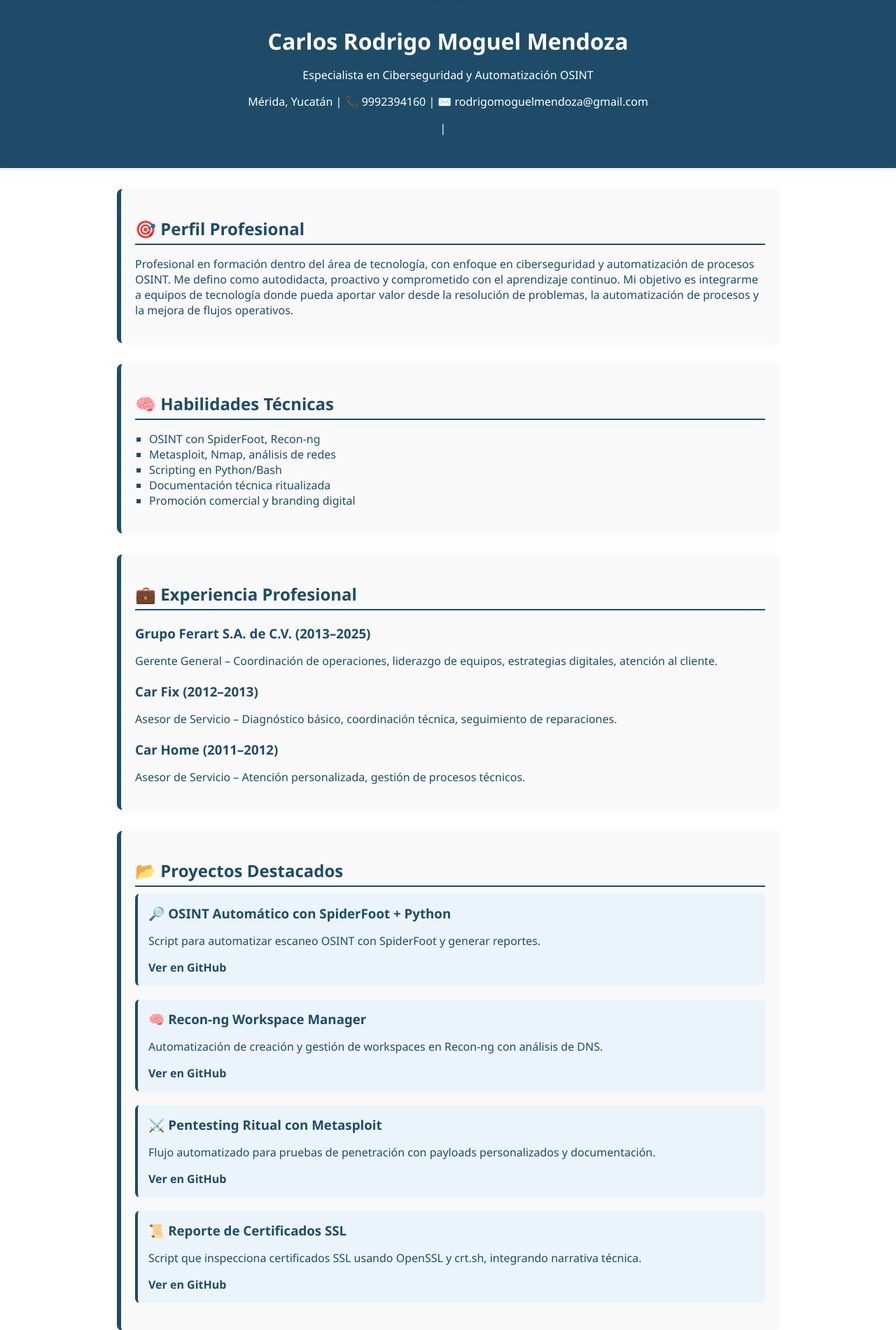
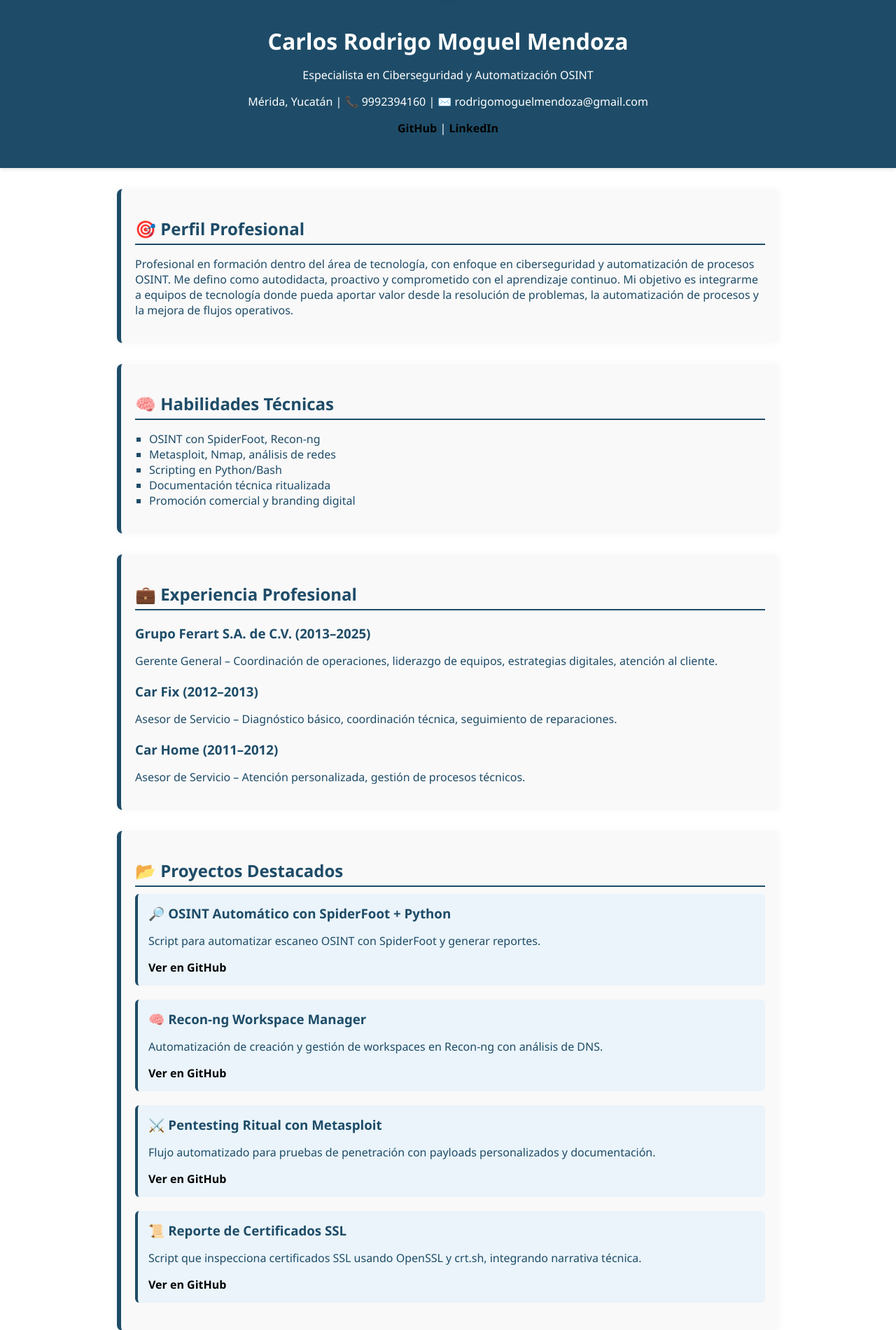
Before and after one commit to Rodrigo-hckr/Curriculum-Vitae, a Flask app: page / in a window 1280 px wide. Shown: the part 192-2092 px from the top of the page at 70% size. Run offline with Flask 3, Linux system fonts and the light colour scheme.

Commit message:
cambiio al color negro enlaces

```diff
--- a/static/style.css
+++ b/static/style.css
@@ -43,9 +43,8 @@
     margin-bottom: 10px;
 }
 
-git, lnk {
-    color: white;
-}
+
+
 
 h2 {
     color: #1e4c68;
@@ -66,7 +65,7 @@
 
 /* Enlaces */
 a {
-    color: #1e4c68;
+    color: black;
     text-decoration: none;
     font-weight: bold;
 }
```
